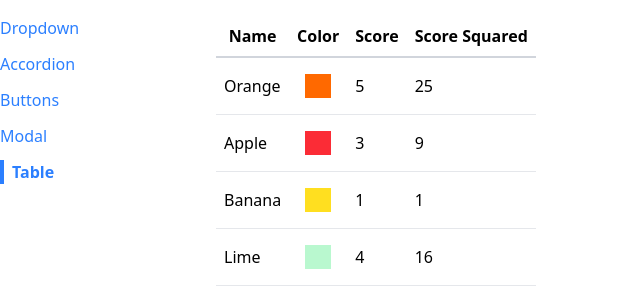
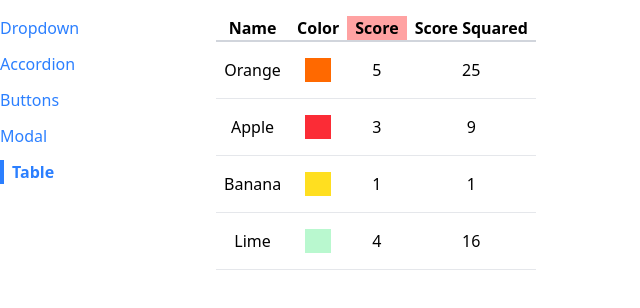
Before and after one commit to bitturohit/comps-26, a React (Vite) app: page /table in a window 1280 px wide. Shown: the top 308 px of the page, without its empty margins (0-640 px from the left). Built offline with nearby package versions, Linux system fonts and the light colour scheme.

Commit message:
using fragment to solve key problem

```diff
--- a/src/components/Table.js
+++ b/src/components/Table.js
@@ -1,7 +1,13 @@
-function Table({ data, config, keyFn }) {
+import { Fragment } from "react";
+
+function Table({ data, config, keyFn, header }) {
    const renderedHeaders = config.map((column) => {
+      if (column.header) {
+         return <Fragment key={column.label}>{column.header()}</Fragment>;
+      }
+
       return (
-         <th key={column.label} className="p-2">
+         <th key={column.label} className="px-2">
             {column.label}
          </th>
       );
@@ -10,7 +16,7 @@ function Table({ data, config, keyFn }) {
    const renderedRows = data.map((rowData) => {
       const renderedCells = config.map((column) => {
          return (
-            <td key={column.label} className="p-2">
+            <td key={column.label} className="p-2 text-center">
                {column.render(rowData)}
             </td>
          );
--- a/src/pages/TablePage.js
+++ b/src/pages/TablePage.js
@@ -14,7 +14,11 @@ function TablePage() {
          label: "Color",
          render: (fruit) => <div className={`p-3 m-2 ${fruit.color}`} />,
       },
-      { label: "Score", render: (fruit) => fruit.score },
+      {
+         label: "Score",
+         render: (fruit) => fruit.score,
+         header: () => <th className="bg-red-300 px-2">Score</th>,
+      },
       { label: "Score Squared", render: (fruit) => fruit.score ** 2 },
    ];
 
```
